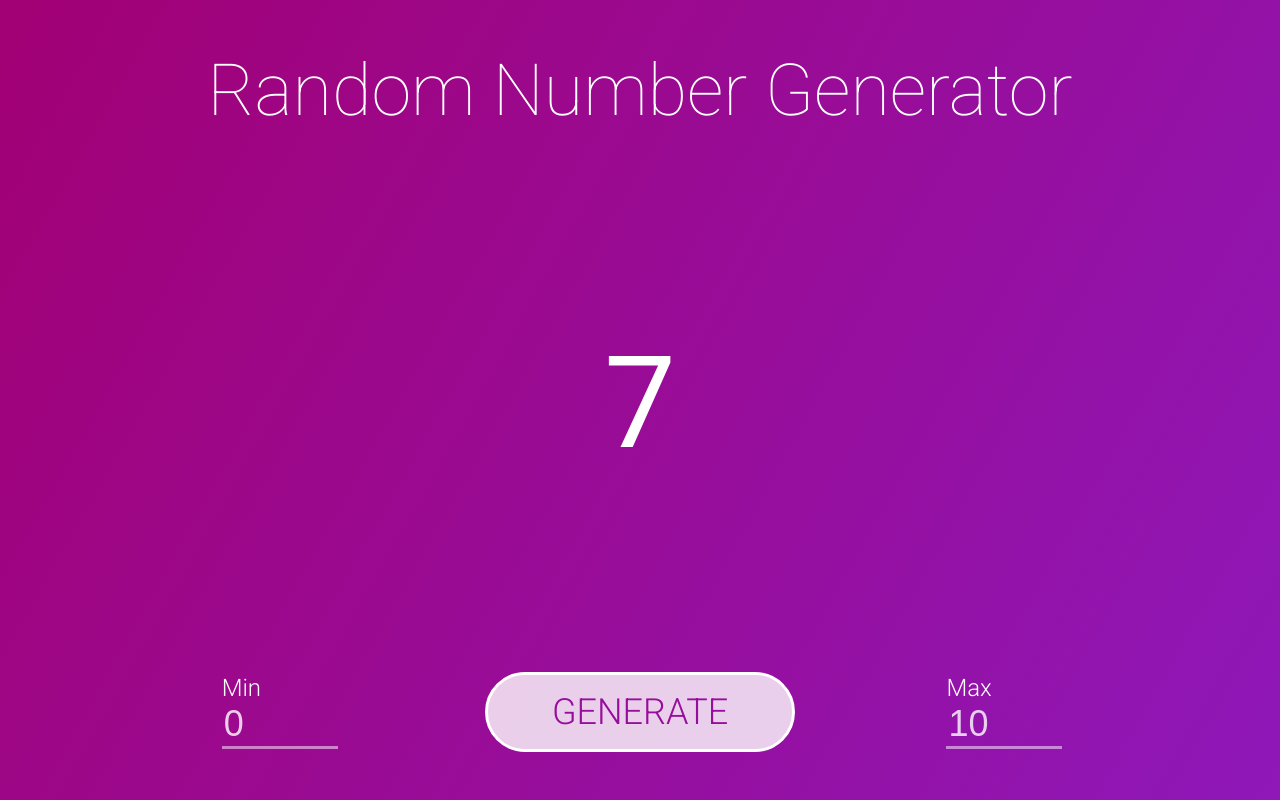
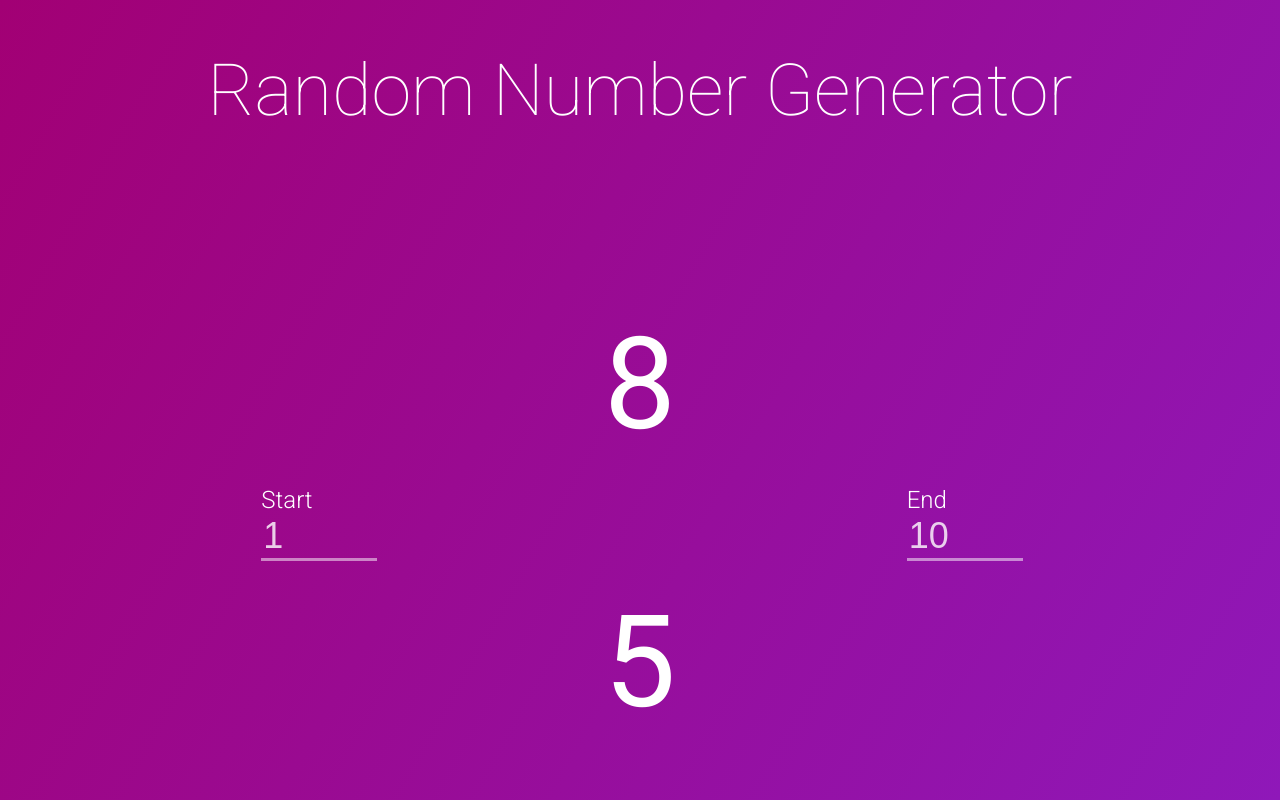
Before and after one commit to munnahosssain/random-number-generator, a plain HTML site: page index.html in a window 1280 px wide. Both pictures are taken after a click on the element "GENERATE". Shown: the top 800 px of the page. Drawn offline with Linux system fonts and the light colour scheme.

Commit message:
showing two random number

```diff
--- a/index.html
+++ b/index.html
@@ -1,39 +1,44 @@
 <!DOCTYPE html>
 <html lang="en">
+  <head>
+    <meta charset="UTF-8" />
+    <meta name="viewport" content="width=device-width, initial-scale=1.0" />
+    <meta name="description" content="A simple random number generator" />
+    <link
+      href="https://fonts.googleapis.com/css2?family=Roboto:wght@100;300;400&display=swap"
+      rel="stylesheet"
+    />
+    <link rel="stylesheet" type="text/css" href="style.css" />
 
-<head>
-    <meta charset="UTF-8">
-    <meta name="viewport" content="width=device-width, initial-scale=1.0">
-    <meta name="description" content="A simple yet modern random number generator">
-    <link href="https://fonts.googleapis.com/css2?family=Roboto:wght@100;300;400&display=swap" rel="stylesheet">
-    <link rel="stylesheet" type="text/css" href="style.css">
-
-    <title>Simple Random Number Generator</title>
+    <title>Random Number Generator</title>
   </head>
 
   <body>
     <div id="content">
-        <h1>Random Number Generator</h1>
+      <h1 class="">Random Number Generator</h1>
       <div id="middle">
         <div class="inputBox" id="bigMin">
-                <label for="bMinBox">Min</label>
-                <input type="number" name="min" id="bMinBox" min="0" value="0">
+          <label for="bMinBox">Start</label>
+          <input type="number" name="min" id="bMinBox" min="0" value="1" />
         </div>
-            <p id="number" class="noDisplay hidden"></p>
+        <div class="group">
+          <p id="number1" class="noDisplay hidden"></p>
+          <p id="number2" class="noDisplay hidden"></p>
+        </div>
         <div class="inputBox" id="bigMax">
-                <label for="bMaxBox">Max</label>
-                <input type="number" name="max" id="bMaxBox" min="1" value="10">
+          <label for="bMaxBox">End</label>
+          <input type="number" name="max" id="bMaxBox" min="1" value="10" />
         </div>
       </div>
       <div id="bottom">
         <div class="inputBox small hidden" id="smallMin">
-                <label for="sMinBox">Min</label>
-                <input type="number" name="min" id="sMinBox" min="0" value="0">
+          <label for="sMinBox">Start</label>
+          <input type="number" name="min" id="sMinBox" min="0" value="1" />
         </div>
         <div class="button" onclick="generate()">GENERATE</div>
         <div class="inputBox small hidden" id="smallMax">
-                <label for="sMaxBox">Max</label>
-                <input type="number" name="max" id="sMaxBox" min="1" value="10">
+          <label for="sMaxBox">End</label>
+          <input type="number" name="max" id="sMaxBox" min="1" value="10" />
         </div>
       </div>
     </div>
--- a/main.js
+++ b/main.js
@@ -1,12 +1,9 @@
-// Simple random number generator
-// Christian Ereira - https://chrise.dev
-// Full source - https://github.com/ChristianEreira/Random
-
 function generate() {
-    let number = document.getElementById("number");
+  let number1 = document.getElementById("number1");
+  let number2 = document.getElementById("number2");
 
   // If first time generating, teaboxes are animated to 'shrink'
-    if (number.classList.contains("noDisplay")) {
+  if (number1.classList.contains("noDisplay")) {
     let bigMin = document.getElementById("bigMin");
     let bigMax = document.getElementById("bigMax");
     let smallMin = document.getElementById("smallMin");
@@ -16,45 +13,76 @@ function generate() {
     bigMax.classList.add("small");
 
     // Animate min
-        document.getElementById("sMinBox").value = document.getElementById("bMinBox").value;
-        var minAnimate = document.getElementById("bigMin").animate([
-            { transform: 'translate(0px, 0px)' },
-            { transform: 'translate(' + (smallMin.offsetLeft - bigMin.offsetLeft - ((bigMin.clientWidth / 2) - (smallMin.clientWidth / 2))) + 'px, ' + (smallMin.offsetTop - bigMin.offsetTop + (-1 * ((bigMin.clientHeight / 2) - (smallMin.clientHeight / 2)))) + 'px)' }
-        ], {
+    document.getElementById("sMinBox").value =
+      document.getElementById("bMinBox").value;
+    var minAnimate = document.getElementById("bigMin").animate(
+      [
+        { transform: "translate(0px, 0px)" },
+        {
+          transform:
+            "translate(" +
+            (smallMin.offsetLeft -
+              bigMin.offsetLeft -
+              (bigMin.clientWidth / 2 - smallMin.clientWidth / 2)) +
+            "px, " +
+            (smallMin.offsetTop -
+              bigMin.offsetTop +
+              -1 * (bigMin.clientHeight / 2 - smallMin.clientHeight / 2)) +
+            "px)",
+        },
+      ],
+      {
         duration: 200,
         iterations: 1,
-            easing: "ease"
-        });
+        easing: "ease",
+      }
+    );
     minAnimate.onfinish = function () {
       smallMin.classList.remove("hidden");
       bigMin.classList.add("noDisplay");
-            number.classList.remove("noDisplay");
+      number1.classList.remove("noDisplay");
       // Generate random number after animation finished
-            animateNumber(number);
+      animateNumber(number1, number2);
     };
 
     // Animate max
-        document.getElementById("sMaxBox").value = document.getElementById("bMaxBox").value;
-        var maxAnimate = document.getElementById("bigMax").animate([
-            { transform: 'translate(0px, 0px)' },
-            { transform: 'translate(' + (smallMax.offsetLeft - bigMax.offsetLeft - ((bigMax.clientWidth / 2) - (smallMax.clientWidth / 2))) + 'px, ' + (smallMax.offsetTop - bigMax.offsetTop + (-1 * ((bigMax.clientHeight / 2) - (smallMax.clientHeight / 2)))) + 'px)' }
-        ], {
+    document.getElementById("sMaxBox").value =
+      document.getElementById("bMaxBox").value;
+    var maxAnimate = document.getElementById("bigMax").animate(
+      [
+        { transform: "translate(0px, 0px)" },
+        {
+          transform:
+            "translate(" +
+            (smallMax.offsetLeft -
+              bigMax.offsetLeft -
+              (bigMax.clientWidth / 2 - smallMax.clientWidth / 2)) +
+            "px, " +
+            (smallMax.offsetTop -
+              bigMax.offsetTop +
+              -1 * (bigMax.clientHeight / 2 - smallMax.clientHeight / 2)) +
+            "px)",
+        },
+      ],
+      {
         duration: 200,
         iterations: 1,
-            easing: "ease"
-        });
+        easing: "ease",
+      }
+    );
     maxAnimate.onfinish = function () {
       smallMax.classList.remove("hidden");
       bigMax.classList.add("noDisplay");
-            number.classList.remove("noDisplay");
+      number1.classList.remove("noDisplay");
     };
   } else {
-        animateNumber(number);
+    animateNumber(number1, number2);
   }
 }
 
-function animateNumber(number) {
-    number.classList.remove("largeNumber");
+function animateNumber(number1, number2) {
+  number1.classList.remove("largeNumber");
+  number2.classList.remove("largeNumber");
   let from = parseInt(document.getElementById("sMinBox").value);
   let to = parseInt(document.getElementById("sMaxBox").value);
 
@@ -73,6 +101,10 @@ function animateNumber(number) {
   document.getElementById("sMinBox").value = from;
   document.getElementById("sMaxBox").value = to;
 
+  // Ensure a minimum distance between the two values
+  let minDistance = 5; // Change this to your desired minimum distance
+  let range = to - from - minDistance;
+
   // Start timer for random number animation
   let t = 0;
   let timer = setInterval(displayNumber, 60);
@@ -81,11 +113,72 @@ function animateNumber(number) {
     // Animate/show 10 random numbers then display the chosen number in a larger font
     if (t == 10) {
       clearInterval(timer);
-            number.classList.add("largeNumber");
+      number1.classList.add("largeNumber");
+      number2.classList.add("largeNumber");
     } else {
-            number.classList.remove("hidden");
-            number.innerHTML = Math.floor((Math.random() * ((to - from) + 1)) + from);
+      number1.classList.remove("hidden");
+      number2.classList.remove("hidden");
+
+      let random1 = Math.floor(Math.random() * (to - from + 1) + from);
+      let random2 = Math.floor(Math.random() * (to - from + 1) + from);
+
+      // Ensure the two values are different
+      while (random2 === random1) {
+        random2 = Math.floor(Math.random() * (to - from + 1) + from);
+      }
+
+      number1.innerHTML = random1;
+      number2.innerHTML = random2;
     }
     t++;
   }
 }
+
+// function animateNumber(number1, number2) {
+//   number1.classList.remove("largeNumber");
+//   number2.classList.remove("largeNumber");
+//   let from = parseInt(document.getElementById("sMinBox").value);
+//   let to = parseInt(document.getElementById("sMaxBox").value);
+
+//   // Validation
+//   if (isNaN(from)) {
+//     from = 0;
+//   }
+//   if (isNaN(to)) {
+//     to = 0;
+//   }
+//   if (from > to) {
+//     let temp = from;
+//     from = to;
+//     to = temp;
+//   }
+//   document.getElementById("sMinBox").value = from;
+//   document.getElementById("sMaxBox").value = to;
+
+//   // Start timer for random number animation
+//   let t = 0;
+//   let timer = setInterval(displayNumber, 60);
+
+//   function displayNumber() {
+//     // Animate/show 10 random numbers then display the chosen number in a larger font
+//     if (t == 10) {
+//         clearInterval(timer);
+//         number1.classList.add("largeNumber");
+//         number2.classList.add("largeNumber");
+//       } else {
+//         number1.classList.remove("hidden");
+//         number2.classList.remove("hidden");
+
+//         // Generate two random numbers and display them
+//         let random1 = Math.floor(Math.random() * (to - from + 1) + from);
+//         let random2 = Math.floor(Math.random() * (to - from + 1) + from);
+//         // do {
+//         //   random2 = Math.floor(Math.random() * (to - from + 1) + from);
+//         // } while (random2 === random1);
+
+//         number1.innerHTML = random1;
+//         number2.innerHTML = random2;
+//       }
+//       t++;
+//     }
+// }
--- a/style.css
+++ b/style.css
@@ -18,6 +18,10 @@ body {
   align-items: center;
   justify-content: space-between;
   height: 100%;
+}
+
+.title{
+  font-weight: bolder;
 }
 
 h1 {
@@ -113,11 +117,16 @@ input:focus {
 }
 
 .hidden {
-  opacity: 0 !important;
+  /* opacity: 0 !important; */
 }
 
+/* .group{
+  display: flex;
+  justify-content: space-evenly;
+} */
+
 .noDisplay {
-  display: none;
+  /* display: none; */
 }
 
 #number {
```
Lines whose indentation alone changed are shown as unchanged.
